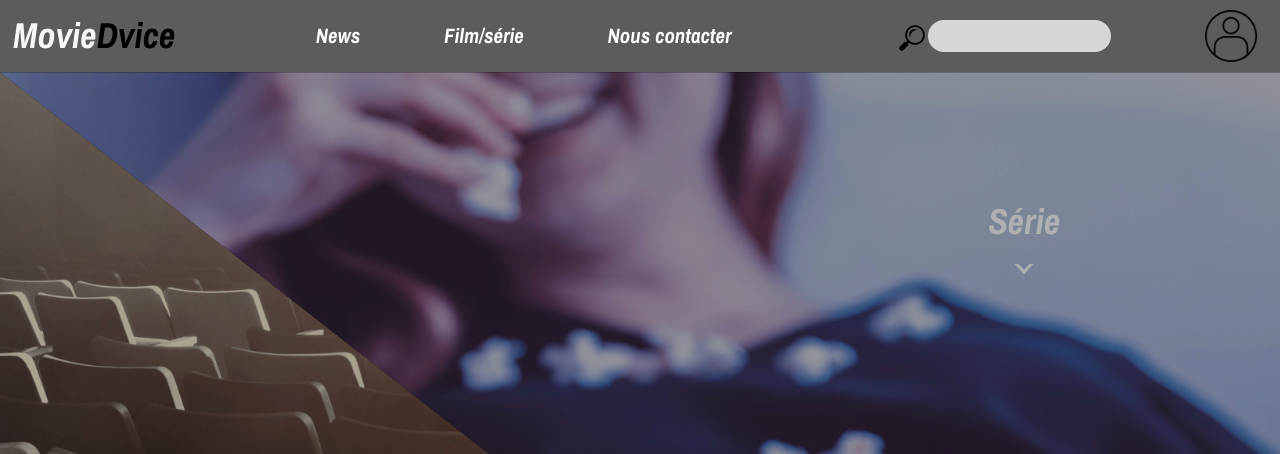
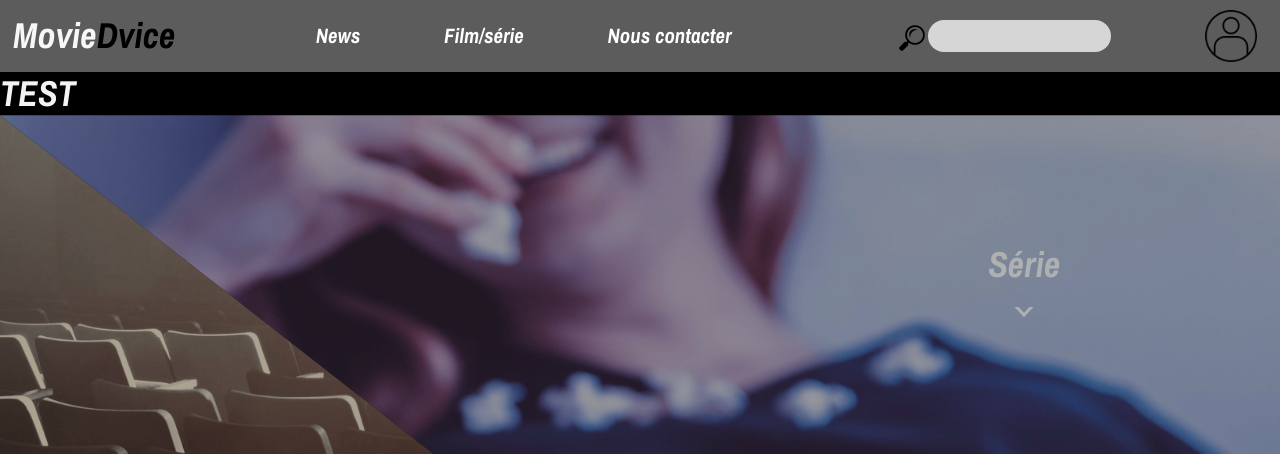
Before and after one commit to FranckMart/Projet_cinema, a PHP site: page /global_critique.php in a window 1280 px wide. Shown: the top 454 px of the page. Run offline with PHP 8.4, Linux system fonts and the light colour scheme; data comes from the database, SQL or seed files in the repository.

Commit message:
test include V3

```diff
--- a/global_critique.php
+++ b/global_critique.php
@@ -35,6 +35,7 @@ if (isset($_POST['deco'])) {
 
 
     <section>
+    <h1>TEST</h1>
         <?php include('include/showContent/global_critique_content.php'); ?>
     </section>
 
```
